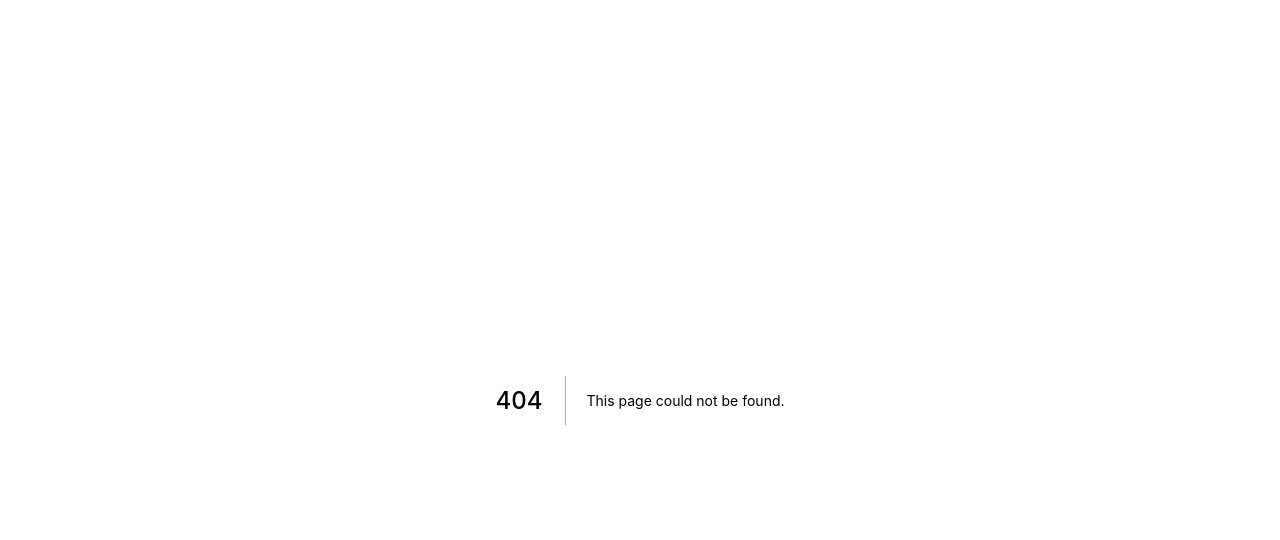
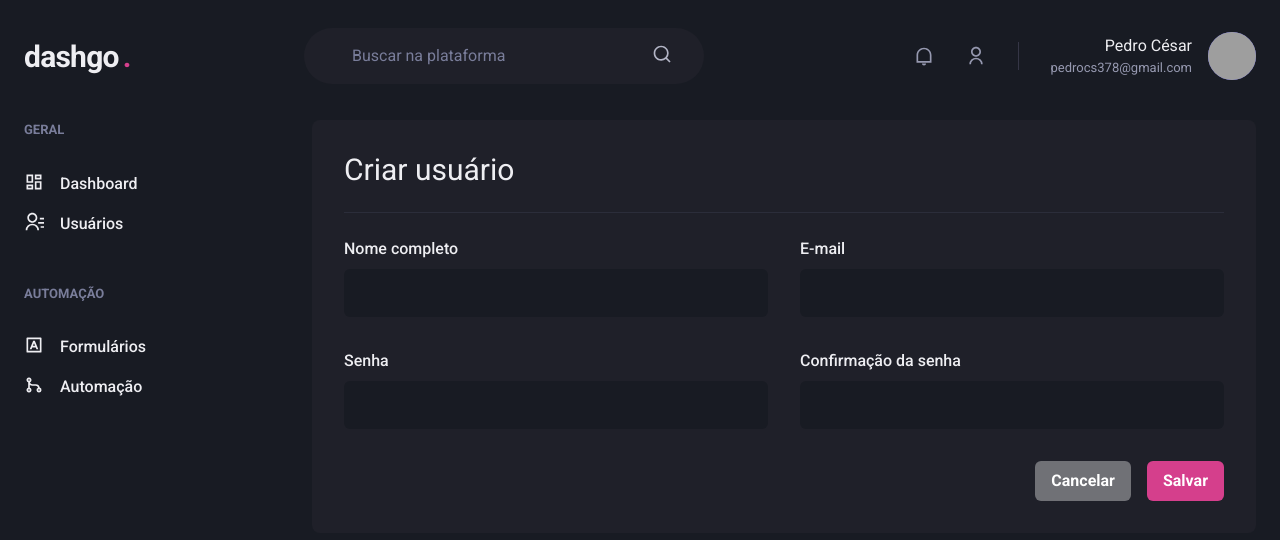
Before and after one commit to pedrocs378/dashgo, a Next.js app: page /users/create in a window 1280 px wide. Before the commit this address had no page. Shown: the top 540 px of the page. Built offline with nearby package versions, Linux system fonts and the light colour scheme; grey boxes are pictures that could not be loaded.

Commit message:
feat: cria pagina de criacao de usuario

```diff
--- /dev/null
+++ b/src/pages/users/create.tsx
@@ -0,0 +1,56 @@
+import { Box, Button, Divider, Flex, Heading, HStack, SimpleGrid, VStack } from "@chakra-ui/react";
+import { Input } from "../../components/Form/Input";
+
+import { Header } from "../../components/Header";
+import { Sidebar } from "../../components/Sidebar";
+
+export default function CreateUser() {
+
+	return (
+		<Box>
+			<Header />
+
+			<Flex w="100%" my="6" maxW={1480} mx="auto" px="6">
+				<Sidebar />
+
+				<Box flex="1" borderRadius={8} bg="gray.800" p="8">
+					<Heading size="lg" fontWeight="normal">Criar usuário</Heading>
+
+					<Divider my="6" borderColor="gray.700" />
+
+					<VStack spacing="8">
+						<SimpleGrid minChildWidth="240px" spacing="8" w="100%">
+							<Input
+								name="name"
+								label="Nome completo"
+							/>
+							<Input
+								name="email"
+								label="E-mail"
+							/>
+						</SimpleGrid>
+						<SimpleGrid minChildWidth="240px" spacing="8" w="100%">
+							<Input
+								name="password"
+								type="password"
+								label="Senha"
+							/>
+							<Input
+								name="password_confirmation"
+								type="password"
+								label="Confirmação da senha"
+							/>
+						</SimpleGrid>
+					</VStack>
+
+					<Flex mt="8" justify="flex-end">
+						<HStack spacing="4">
+							<Button colorScheme="whiteAlpha">Cancelar</Button>
+							<Button colorScheme="pink">Salvar</Button>
+						</HStack>
+					</Flex>
+				</Box>
+			</Flex>
+		</Box>
+	)
+}
```
